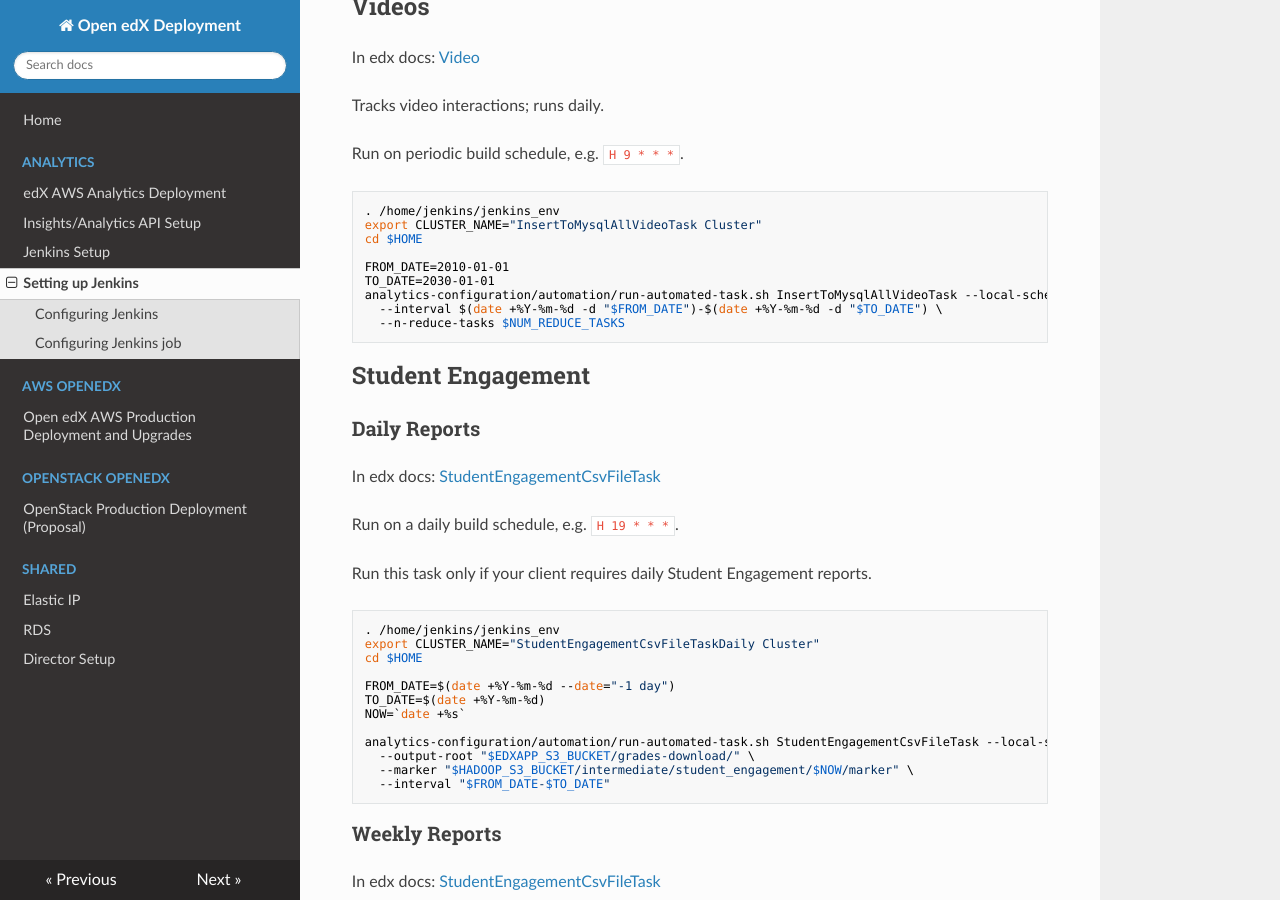
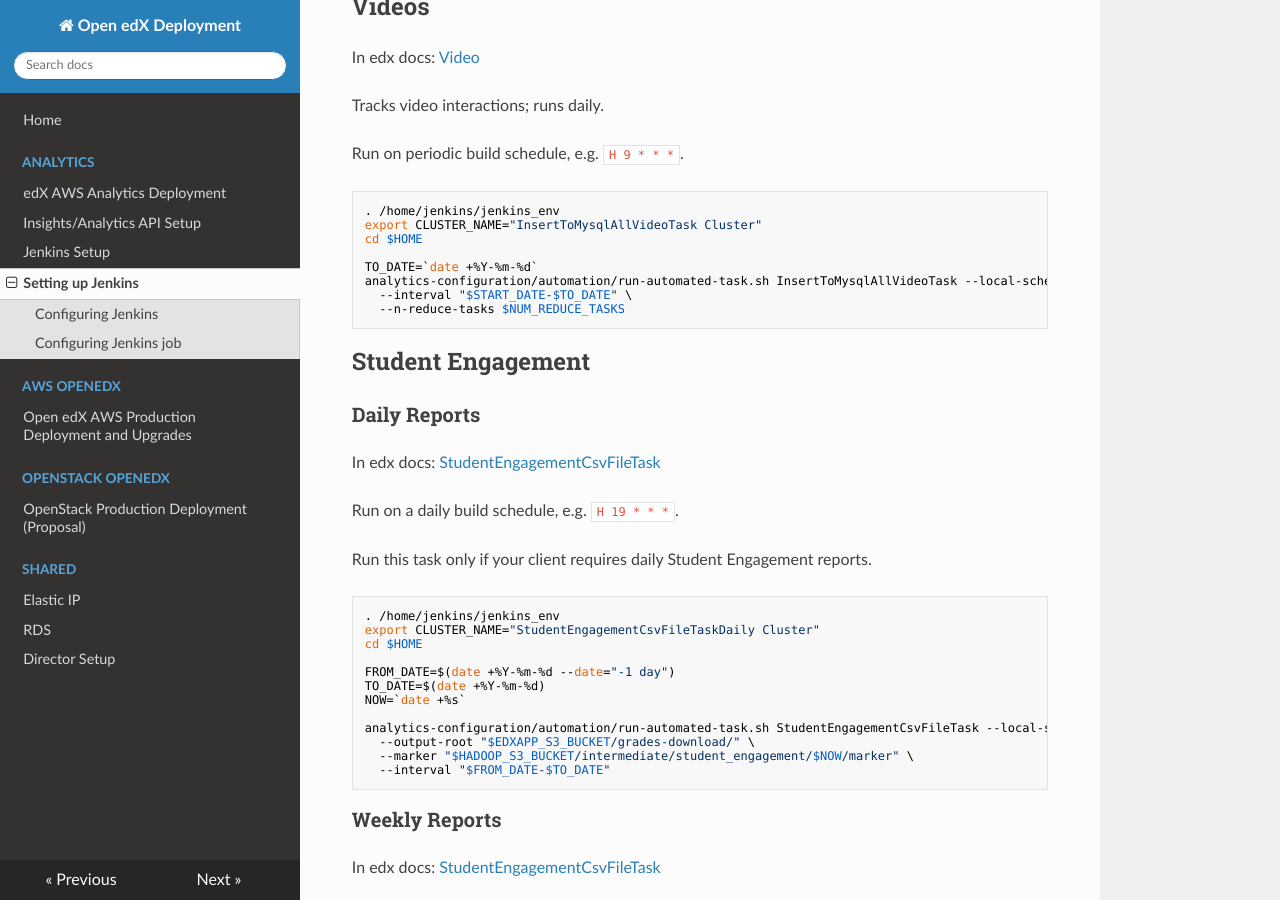
Before and after one commit to open-craft/openedx-deployment, an MkDocs documentation site: the page built from docs/analytics/jenkins_jobs.md, in a window 1280 px wide and 900 px high, scrolled down 5455 px. Built offline with MkDocs 1.6.1, drawn with Linux system fonts in a browser that asks for light colours; nearby versions of some CDN libraries.

Commit message:
Makes Video task intervals more robust and consistent (#17)
and adds [video] overwrite_n_days = 3 to allow for log syncing delays.

````diff
--- a/docs/analytics/jenkins_jobs.md
+++ b/docs/analytics/jenkins_jobs.md
@@ -250,10 +250,9 @@ Run on periodic build schedule, e.g. `H 9 * * *`.
 export CLUSTER_NAME="InsertToMysqlAllVideoTask Cluster"
 cd $HOME
 
-FROM_DATE=2010-01-01
-TO_DATE=2030-01-01
+TO_DATE=`date +%Y-%m-%d`
 analytics-configuration/automation/run-automated-task.sh InsertToMysqlAllVideoTask --local-scheduler \
-  --interval $(date +%Y-%m-%d -d "$FROM_DATE")-$(date +%Y-%m-%d -d "$TO_DATE") \
+  --interval "$START_DATE-$TO_DATE" \
   --n-reduce-tasks $NUM_REDUCE_TASKS
 ```
 
--- a/docs/analytics/resources/analytics-override.cfg
+++ b/docs/analytics/resources/analytics-override.cfg
@@ -44,6 +44,7 @@ interval = 2014-01-01-2020-01-01
 
 [videos]
 dropoff_threshold = 0.05
+overwrite_n_days = 3
 
 [elasticsearch]
 host = https://search-client-name-analytics-es-xxxx.us-east-1.es.amazonaws.com
````
